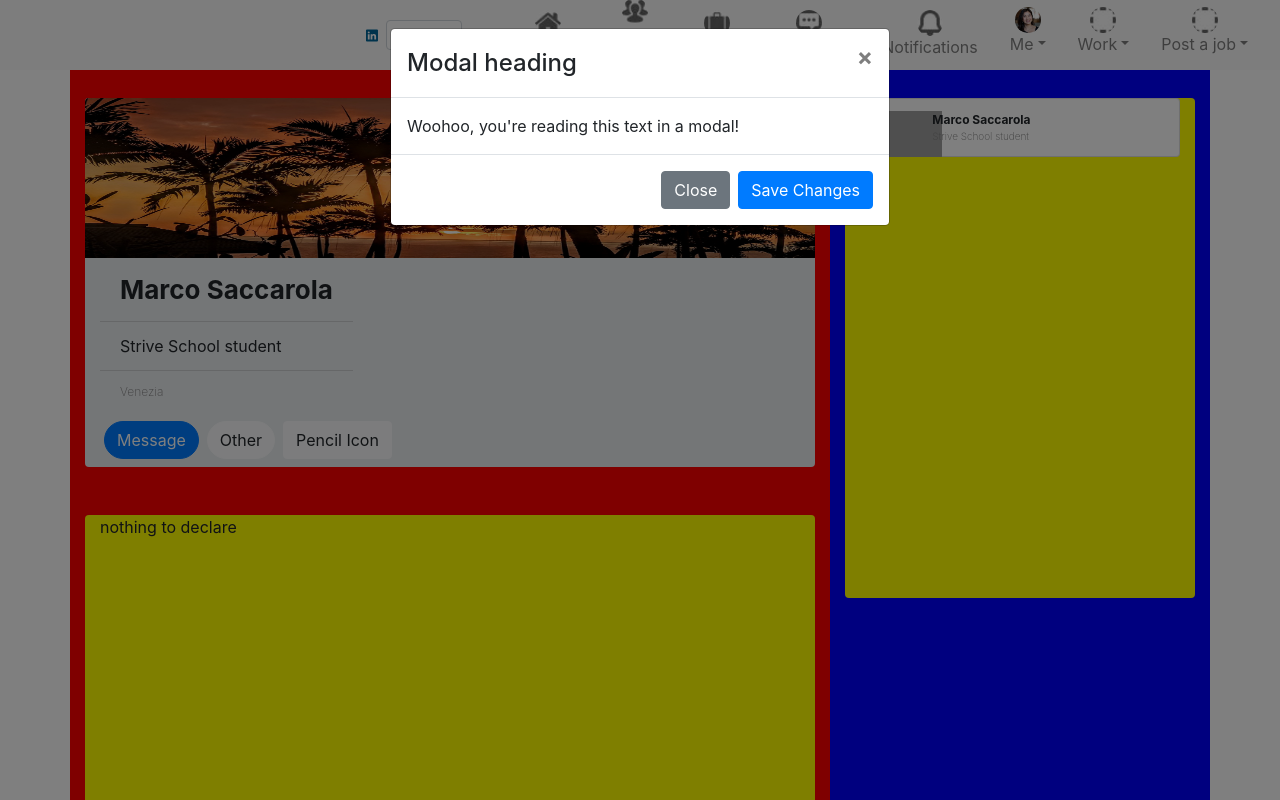
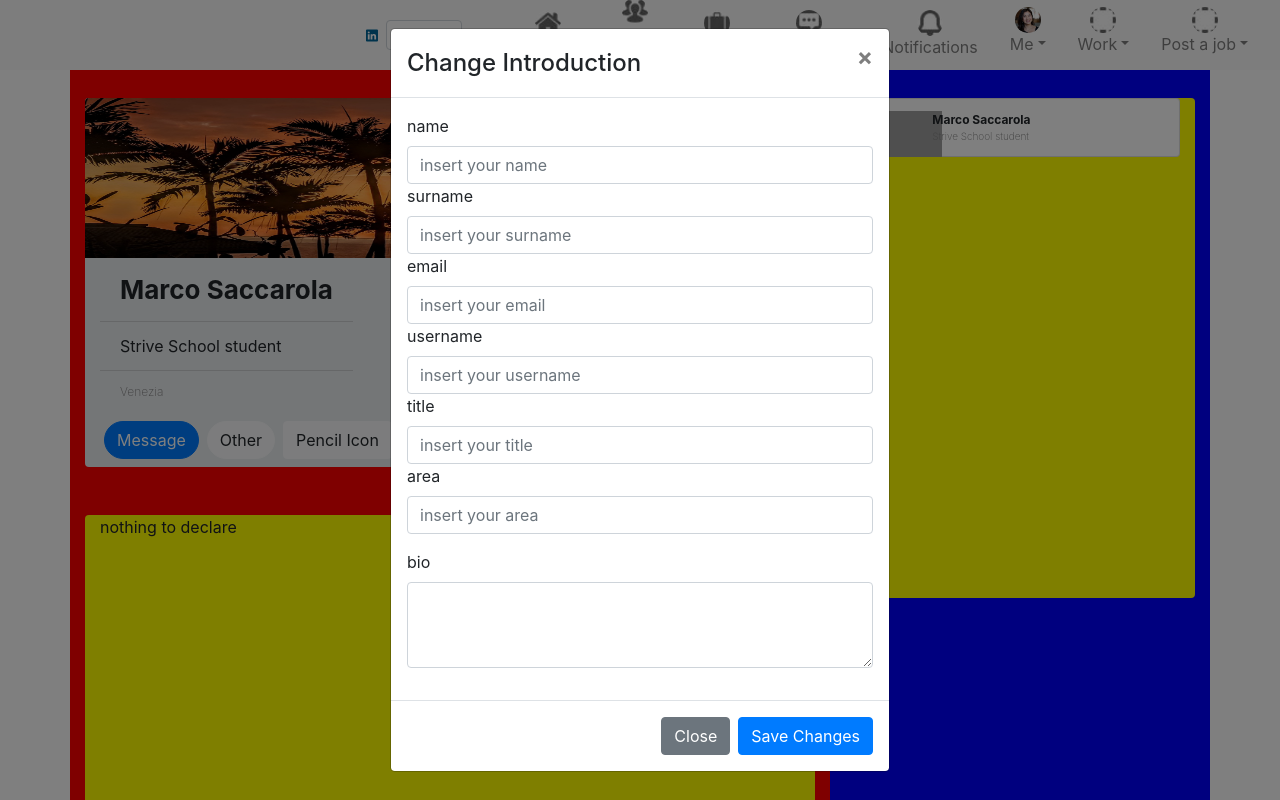
Before and after one commit to marcosaccarola/Strive-Linkedin-playground, a React (Create React App) app: page / in a window 1280 px wide. Both pictures are taken after a click on the button "Pencil Icon". Shown: the top 800 px of the page. Built offline with nearby package versions, Linux system fonts and the light colour scheme; no server answers; grey boxes are pictures that could not be loaded.

Commit message:
form into modal

```diff
--- a/src/components/ProfileHeader.jsx
+++ b/src/components/ProfileHeader.jsx
@@ -1,5 +1,5 @@
 import React,{useState} from 'react'
-import {Jumbotron, Container,Row,Col,ListGroup,Button,Modal} from 'react-bootstrap'
+import {Jumbotron, Container,Row,Col,ListGroup,Button,Modal,Form} from 'react-bootstrap'
 import img from '../assets/img.jpg'
 
 const ProfileHeader=({profilesData,id})=>{
@@ -42,9 +42,30 @@ const ProfileHeader=({profilesData,id})=>{
 
                 <Modal show={showModal} onHide={handleShow}>
                     <Modal.Header closeButton>
-                    <Modal.Title>Modal heading</Modal.Title>
+                    <Modal.Title>Change Introduction</Modal.Title>
                     </Modal.Header>
-                    <Modal.Body>Woohoo, you're reading this text in a modal!</Modal.Body>
+                    <Modal.Body>
+                        <Form>
+                            <Form.Group className="mb-3" controlId="exampleForm.ControlInput1">
+                                <Form.Label>name</Form.Label>
+                                <Form.Control type="text" placeholder="insert your name" />
+                                <Form.Label>surname</Form.Label>
+                                <Form.Control type="text" placeholder="insert your surname" />
+                                <Form.Label>email</Form.Label>
+                                <Form.Control type="email" placeholder="insert your email" />
+                                <Form.Label>username</Form.Label>
+                                <Form.Control type="text" placeholder="insert your username" />
+                                <Form.Label>title</Form.Label>
+                                <Form.Control type="text" placeholder="insert your title" />
+                                <Form.Label>area</Form.Label>
+                                <Form.Control type="text" placeholder="insert your area" />
+                            </Form.Group>
+                            <Form.Group className="mb-3" controlId="exampleForm.ControlTextarea1">
+                                <Form.Label>bio</Form.Label>
+                                <Form.Control as="textarea" rows={3} />
+                            </Form.Group>
+                        </Form>
+                    </Modal.Body>
                     <Modal.Footer>
                     <Button variant="secondary" onClick={handleClose}>
                         Close
```
